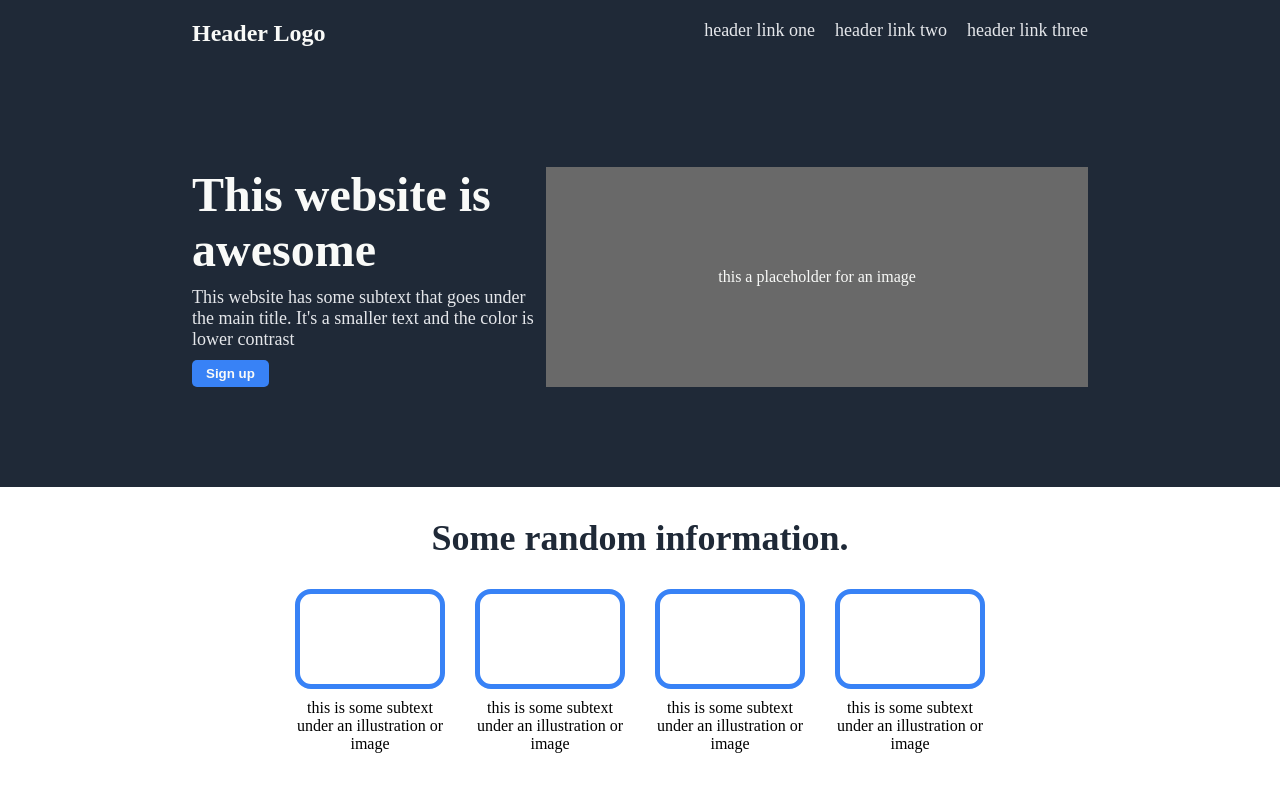
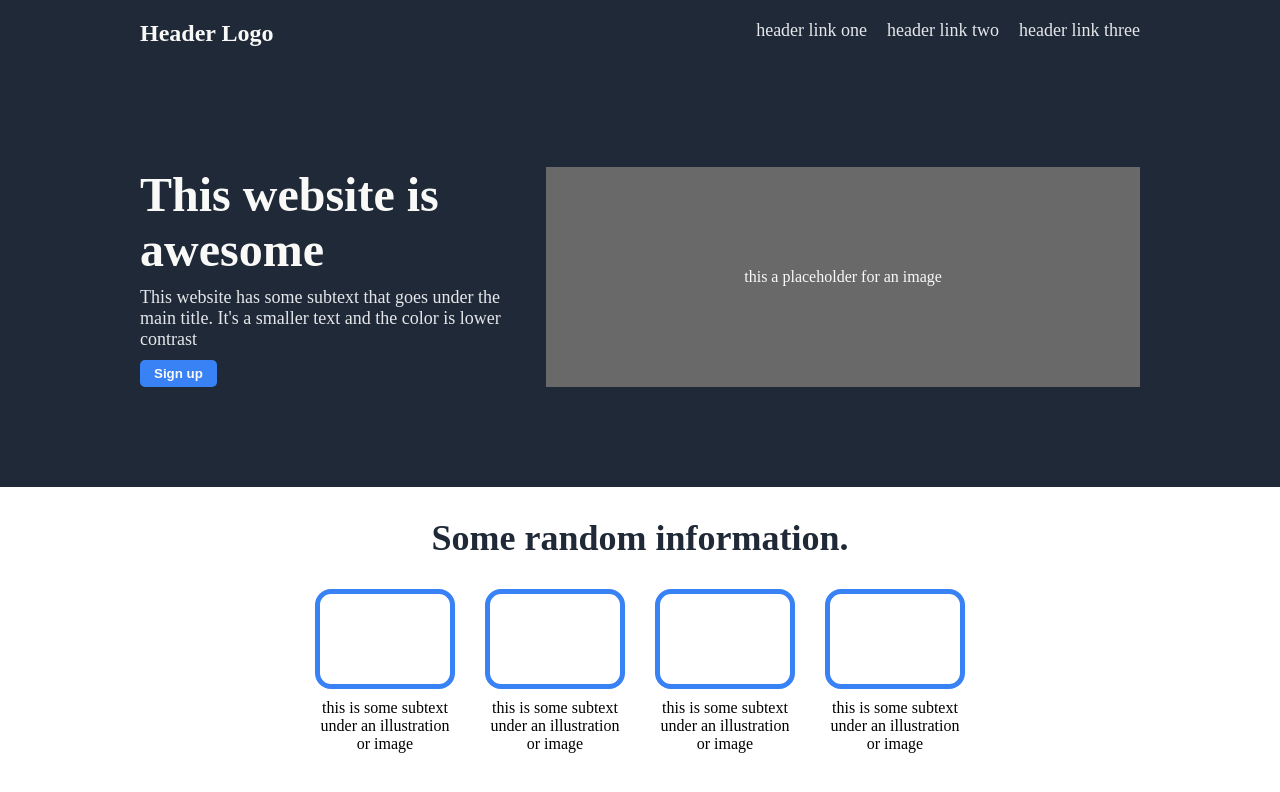
Before and after one commit to dansarpong/odin-landing-page, a plain HTML site: page index.html in a window 1280 px wide. Drawn offline with Linux system fonts and the light colour scheme.

Commit message:
Fix styling

```diff
--- a/style.css
+++ b/style.css
@@ -31,7 +31,7 @@ body {
 }
 
 .hero > * {
-    width: 70%;
+    width: 1000px;
 }
 
 .hero .header {
@@ -108,7 +108,7 @@ body {
 }
 
 .random .content .card {
-    width: 150px;
+    width: 140px;
     text-align: center;
     display: flex;
     flex-direction: column;
```
